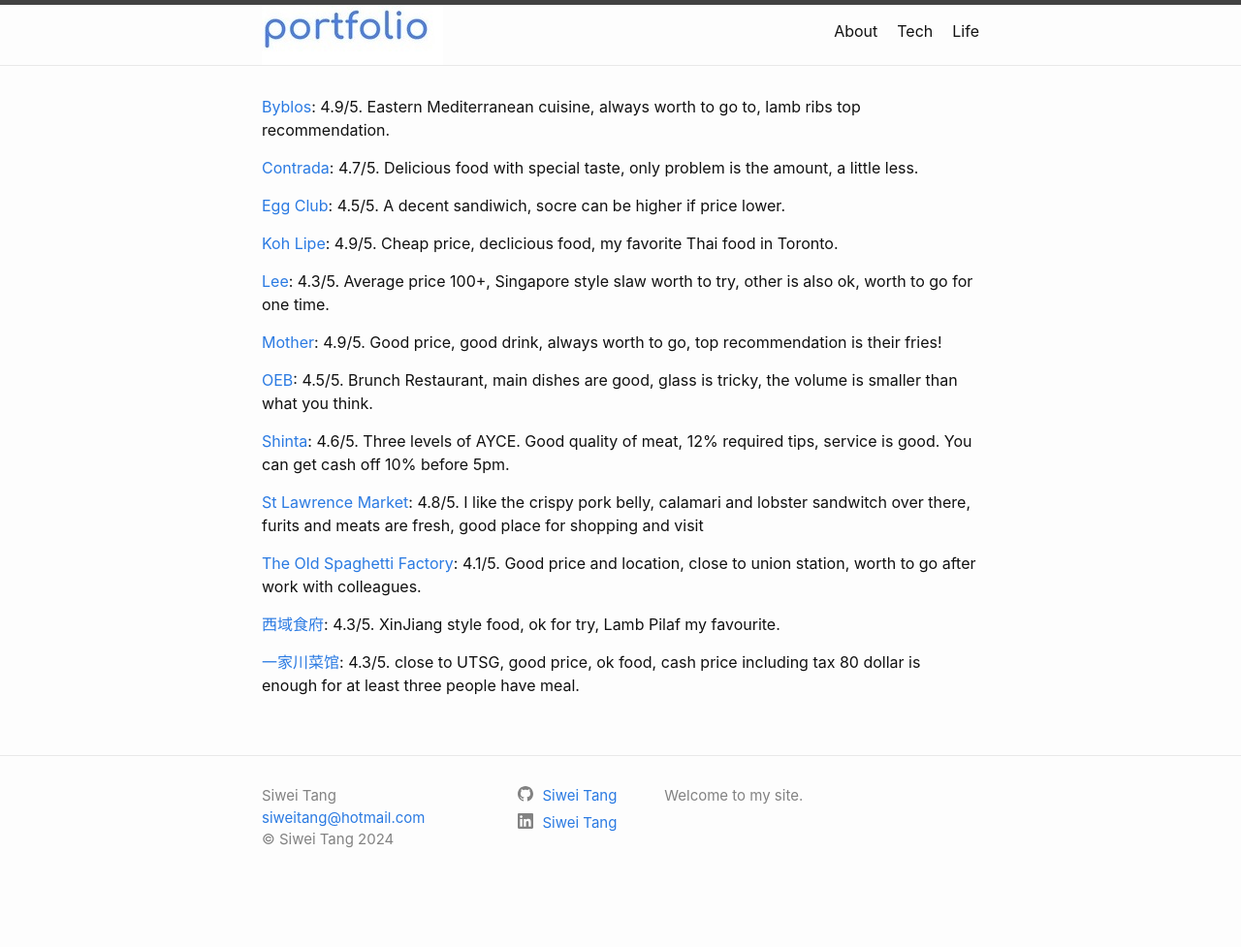
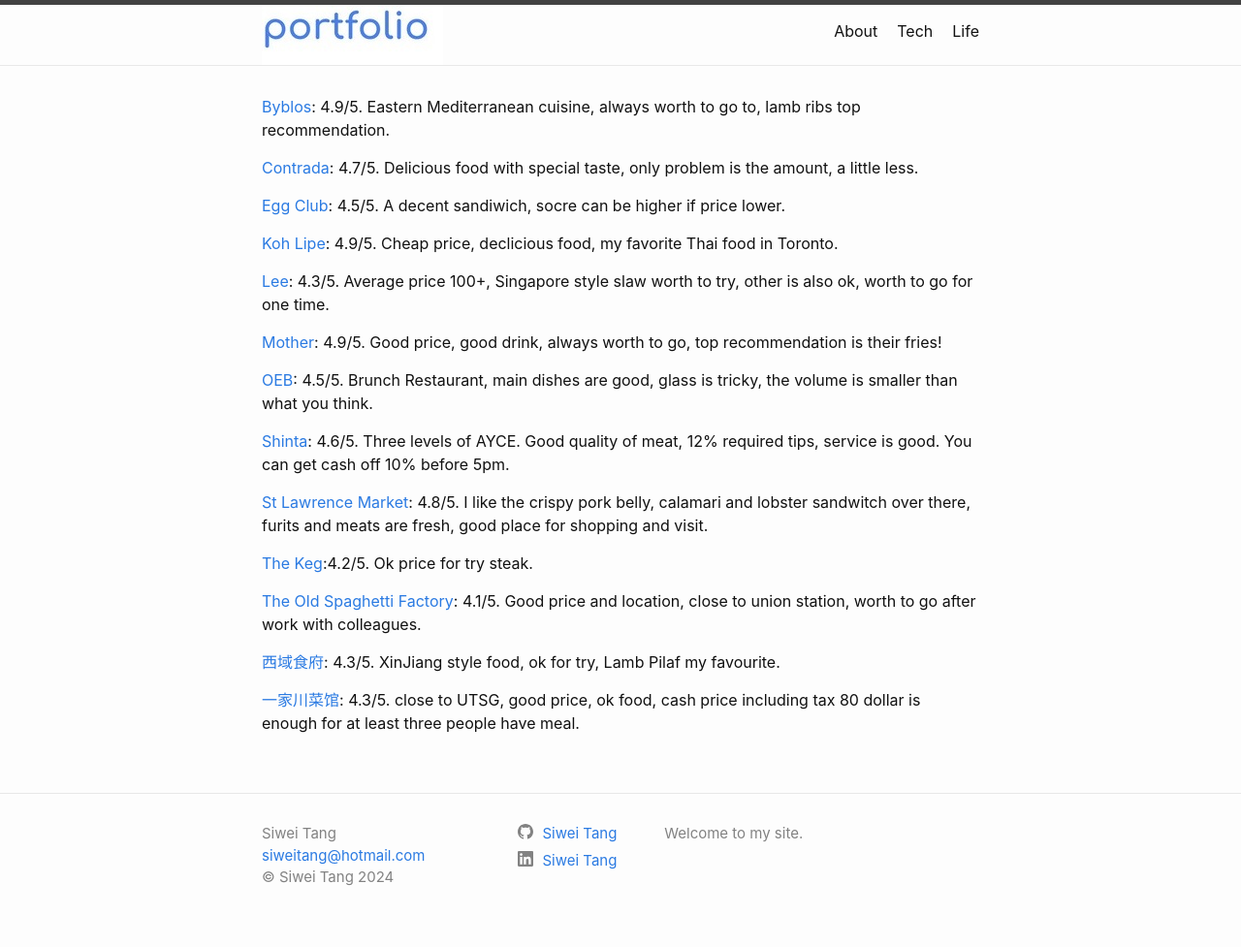
Before and after one commit to tangsiwei0831/portofolio, a Jekyll site: the page built from _Restaurants/2022-07-11-Restaurants-01.md, in a window 1280 px wide. Shown: the whole page at 97% size. Built offline with Jekyll 4.4.1, drawn with Linux system fonts in a browser that asks for light colours; before the commit the page ends 938 px from its top, so only the background shows below that.

Commit message:
add restaurant

```diff
--- a/_Restaurants/2022-07-11-Restaurants-01.md
+++ b/_Restaurants/2022-07-11-Restaurants-01.md
@@ -22,7 +22,9 @@ order: 1
 
 [Shinta](https://shintabbq.ca/): 4.6/5. Three levels of AYCE. Good quality of meat, 12% required tips, service is good. You can get cash off 10% before 5pm.
 
-[St Lawrence Market](http://www.stlawrencemarket.com/): 4.8/5. I like the crispy pork belly, calamari and lobster sandwitch over there, furits and meats are fresh, good place for shopping and visit
+[St Lawrence Market](http://www.stlawrencemarket.com/): 4.8/5. I like the crispy pork belly, calamari and lobster sandwitch over there, furits and meats are fresh, good place for shopping and visit.
+
+[The Keg](https://thekeg.com/en?gad_source=1&gclid=EAIaIQobChMI16DBlaTPhAMVMnNHAR0uEwi1EAAYASAAEgKdIvD_BwE):4.2/5. Ok price for try steak.
 
 [The Old Spaghetti Factory](https://oldspaghettifactory.ca/locations/toronto/): 4.1/5. Good price and location, close to union station, worth to go after work with colleagues.
 
--- a/_layouts/page.html
+++ b/_layouts/page.html
@@ -4,7 +4,7 @@ layout: default
 <article class="post">
 
   <header class="post-header">
-    <!-- <h1 class="post-title">{{ page.title | escape }}</h1> -->
+    <h1 class="post-title">{{ page.title | escape }}</h1>
   </header>
 
   <div class="post-content">
```
Also changed, not shown: README.md.
